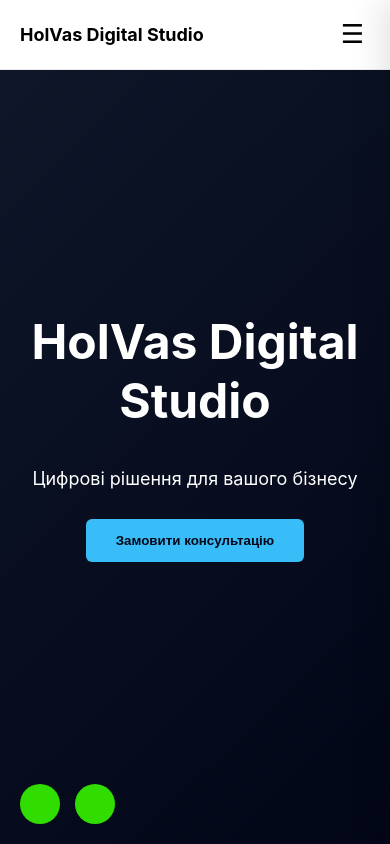
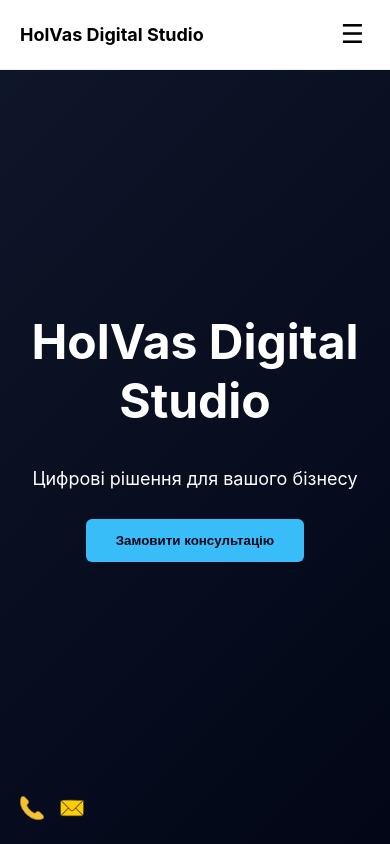
Before and after one commit to HolVas-VH/holvas-site, a React (Vite) app: page / in a window 390 px wide. Shown: the top 844 px of the page. Built offline with nearby package versions, Linux system fonts and the light colour scheme.

Commit message:
Backup Header before smooth close

```diff
--- a/src/components/Header.jsx
+++ b/src/components/Header.jsx
@@ -1,4 +1,6 @@
 import { useEffect, useState } from "react";
+import phoneIcon from "../assets/icons/phone_32-removebg.png";
+import mailIcon from "../assets/icons/mail_32-removebg.png";
 import styles from "../styles/Header.module.css";
 
 const menu = [
@@ -41,10 +43,20 @@ export default function Header() {
       </div>
 
       {/* CONTACT DESKTOP */}
-      <div className={styles.contact}>
+      <div className={styles.contactsDesktop}>
         <a href="tel:+48736222757">+48 736 222 757</a>
         <a href="mailto:holvascompany@gmail.com">
           holvascompany@gmail.com
+        </a>
+      </div>
+
+      {/* CONTACT MOBILE*/}
+      <div className={styles.contactsMobile}>
+        <a href="tel:+48736222757" aria-label="Call us">
+          <img src={phoneIcon} alt="phone" />
+        </a>
+        <a href="mailto:holvascompany@gmail.com" aria-label="Send email">
+          <img src={mailIcon} alt="mail letter" />
         </a>
       </div>
 
--- a/src/styles/Header.module.css
+++ b/src/styles/Header.module.css
@@ -19,17 +19,21 @@
   color: #000;
 }
 
-/* CONTACT */
-.contact {
+/* CONTACTS */
+.contactsDesktop {
   display: flex;
   gap: 20px;
   font-size: 14px;
   font-weight: bold;
 }
 
-.contact a {
+.contactsDesktop a {
   color: #555;
   text-decoration: none;
+}
+
+.contactsMobile {
+  display: none;
 }
 
 /* NAV */
@@ -73,46 +77,35 @@
   border: none;
 }
 
-/* MOBILE */
+/* MOBILE NAV */
 @media (max-width: 768px) {
   .burger {
     display: block;
   }
 
-  .contact {
-    position: fixed;
+  .contactsDesktop {
+    display: none;
+  }
+
+  .contactsMobile {
+    display: flex;     /* !!! обовʼязково для gap */
+    position: fixed;   /* відносно вікна браузера */
     bottom: 20px;
     left: 20px;
-    gap: 15px;
+    gap: 16px;
+    z-index: 1000;     /* щоб не ховалося за іншими блоками */
+}
+
+  /* .contactsMobile {
+    display: flex;
+    gap: 16px;
+    margin-top: 30px;
+  } */
+
+  .contactsMobile img {
+    width: 24px;
+    height: 24px;
   }
-
-  .contact a {
-    width: 40px;
-    height: 40px;
-    background: #31dc01;
-    color: #000;
-    display: flex;
-    align-items: center;
-    justify-content: center;
-    border-radius: 50%;
-    font-size: 0;
-  }
-
-  /* .contact a[href^="tel"]::before {
-    content: "📞";
-    font-size: 18px;
-  }
-
-  .contact a[href^="mailto"]::before {
-    content: "📤";
-    font-size: 18px;
-  } */
-   a[href^="tel"]::before {
-  background-image: url("../assets/icons/telephone_32-removebg.png");
-}
-  a[href^="mailto"]::before {
-  background-image: url("../assets/icons/mail_32-removebg.png");
-}
 
   .nav {
     position: fixed;
@@ -126,12 +119,16 @@
     align-items: center;
     /* padding: 100px 30px; */
     gap: 25px;
-    transition: right 0.3s ease;
+    transition: right 0.6s ease, opacity 0.6s ease;
+    opacity: 0;  /* за замовчуванням прозоре */
     box-shadow: -10px 0 30px rgba(0, 0, 0, 0.1);
+    pointer-events: none; /* не можна клікати поки невидиме */
   }
 
   .navActive {
     right: 0;
+    opacity: 1;
+    pointer-events: auto; /* можна клікати */
   }
 
   /* DOT MOBILE (LEFT) */
```
Also changed, not shown: src/assets/icons/phone_32-removebg.png (renamed from src/assets/icons/telephone_32-removebg.png), 4 other files (tests, documents, lock files or other folders).
